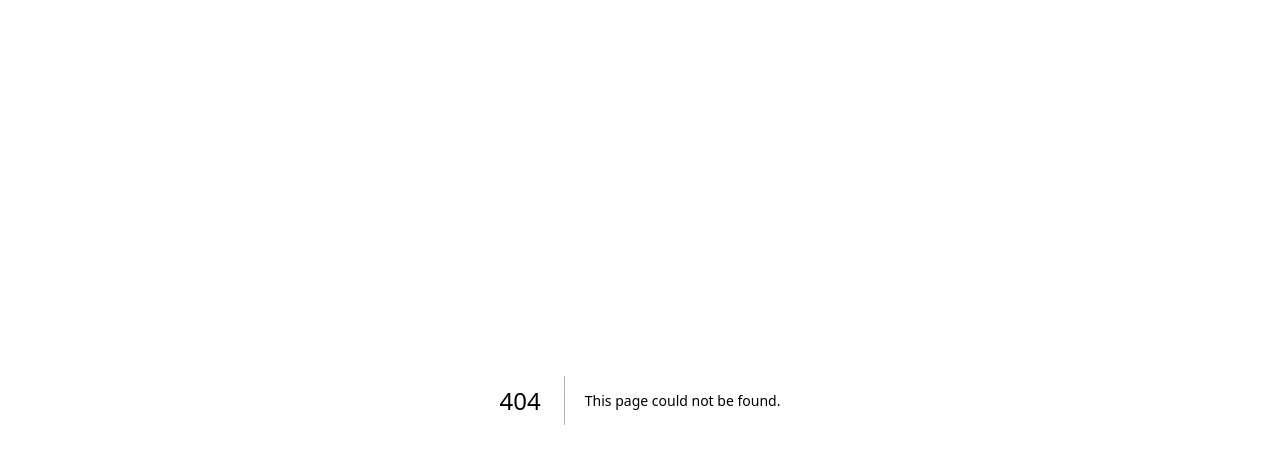
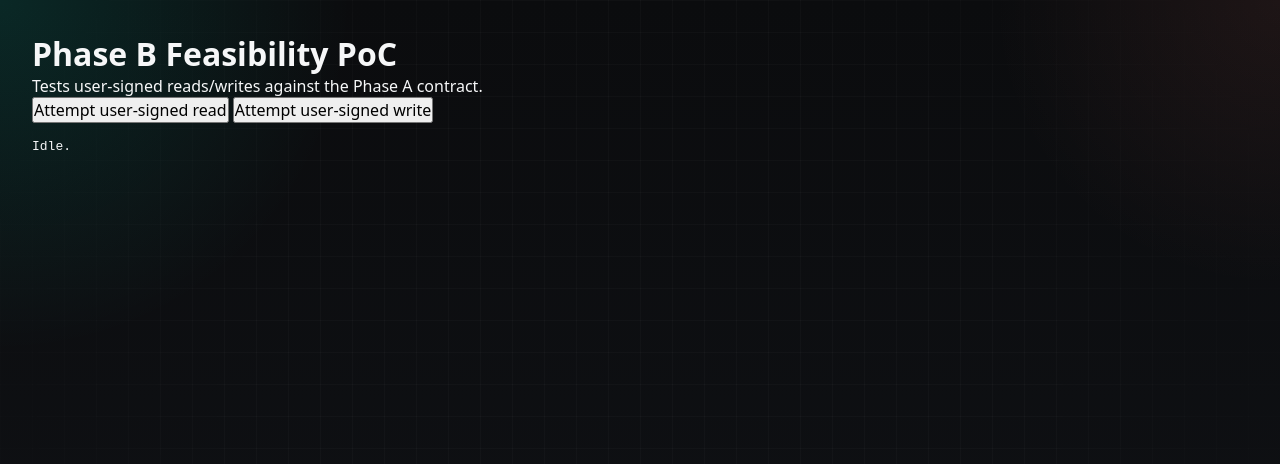
Before and after one commit to ngh1105/shield-guardian, a Next.js app: page /phase-b-poc in a window 1280 px wide. Before the commit this address had no page. Shown: the top 464 px of the page. Built offline with nearby package versions, Linux system fonts and the light colour scheme.

Commit message:
feat(phase-b): add user-signed read PoC scaffold

```diff
--- /dev/null
+++ b/src/app/phase-b-poc/page.tsx
@@ -0,0 +1,71 @@
+"use client";
+
+import { useState } from "react";
+import { createClient } from "genlayer-js";
+import { studionet } from "genlayer-js/chains";
+import type { Address } from "viem";
+
+export default function PhaseBPoC() {
+  const [output, setOutput] = useState<string>("Idle.");
+
+  async function attemptRead() {
+    setOutput("Running read...");
+    try {
+      if (typeof window === "undefined" || !window.ethereum) {
+        throw new Error("No window.ethereum (install MetaMask).");
+      }
+      const accounts = (await window.ethereum.request({
+        method: "eth_requestAccounts",
+      })) as Address[];
+      const account = accounts[0];
+      if (!account) throw new Error("Wallet returned no account.");
+
+      const client = createClient({
+        account,
+        chain: studionet,
+        provider: window.ethereum as never,
+      });
+
+      const overview = await client.readContract({
+        address: process.env.NEXT_PUBLIC_PHASE_B_CONTRACT as Address,
+        functionName: "get_overview",
+        args: [],
+      });
+
+      setOutput(`READ OK: ${JSON.stringify(overview)}`);
+    } catch (error) {
+      setOutput(
+        error instanceof Error
+          ? `READ ERROR: ${error.message}`
+          : String(error),
+      );
+    }
+  }
+
+  async function attemptWrite() {
+    setOutput("Running write...");
+    try {
+      throw new Error("not implemented");
+    } catch (error) {
+      setOutput(
+        error instanceof Error
+          ? `WRITE ERROR: ${error.message}`
+          : String(error),
+      );
+    }
+  }
+
+  return (
+    <main style={{ padding: "2rem", fontFamily: "system-ui" }}>
+      <h1>Phase B Feasibility PoC</h1>
+      <p>Tests user-signed reads/writes against the Phase A contract.</p>
+      <button onClick={attemptRead} type="button">
+        Attempt user-signed read
+      </button>{" "}
+      <button onClick={attemptWrite} type="button">
+        Attempt user-signed write
+      </button>
+      <pre style={{ marginTop: "1rem", whiteSpace: "pre-wrap" }}>{output}</pre>
+    </main>
+  );
+}
```
